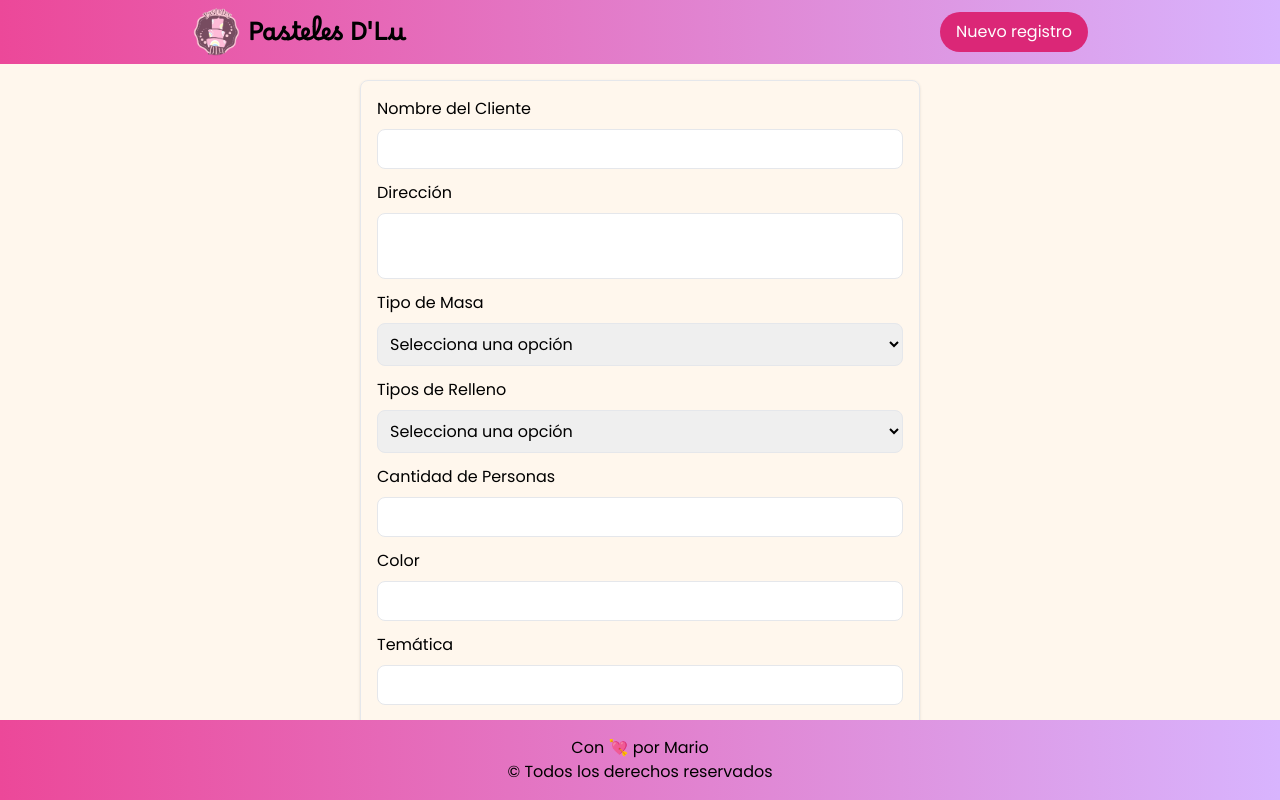
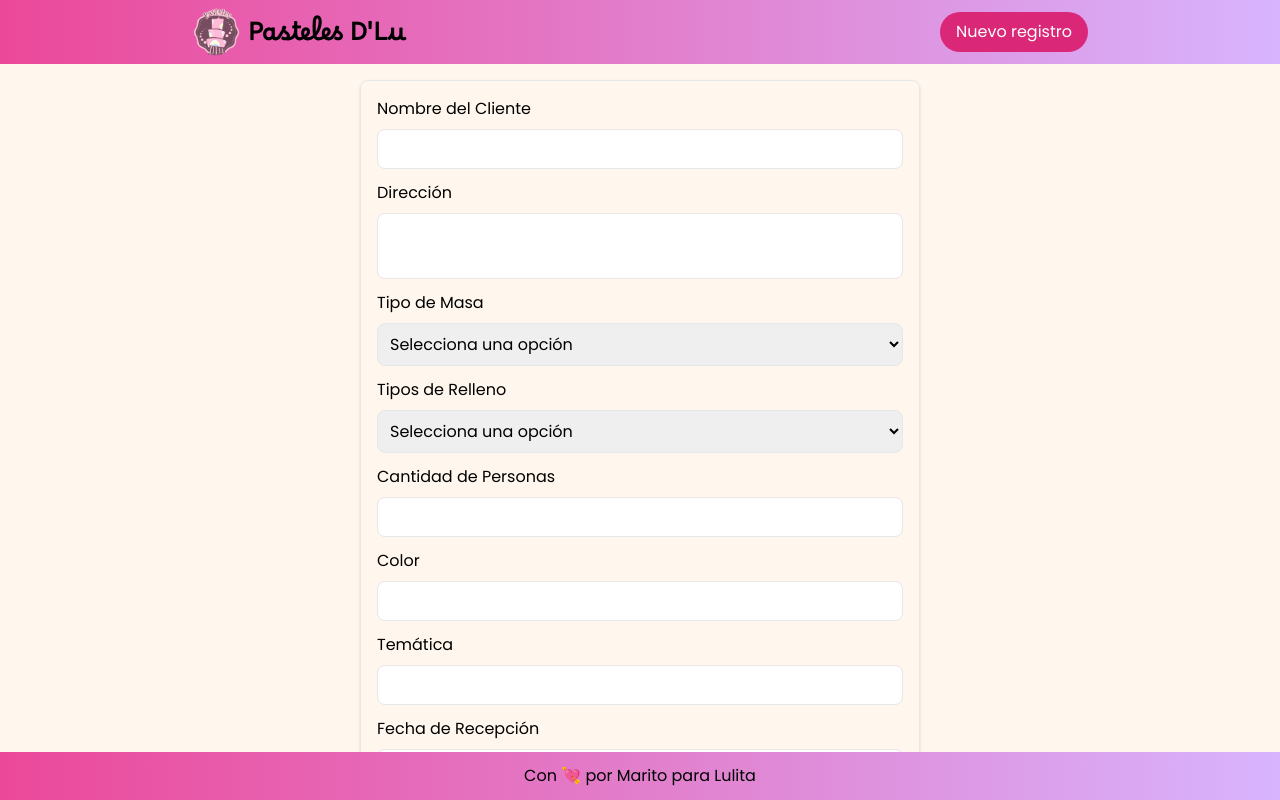
Before and after one commit to Mario-Dorado/RegistradorDePedidos, a React (Vite) app: page / in a window 1280 px wide. Built offline with nearby package versions, Linux system fonts and the light colour scheme.

Commit message:
chore: cambiado el contenido del Footer y el tamaño

```diff
--- a/src/Footer.tsx
+++ b/src/Footer.tsx
@@ -1,10 +1,9 @@
 import React from 'react';
 
 const Footer: React.FC = () => (
-  <footer className='bg-gradient-to-r from-pink-500 to-purple-300 py-4'>
+  <footer className='bg-gradient-to-r from-pink-500 to-purple-300 py-3'>
     <div className='text-center'>
-      <p>Con 💘 por Mario</p>
-      <p>© Todos los derechos reservados</p>
+      <p>Con 💘 por Marito para Lulita</p>
     </div>
   </footer>
 );
```
